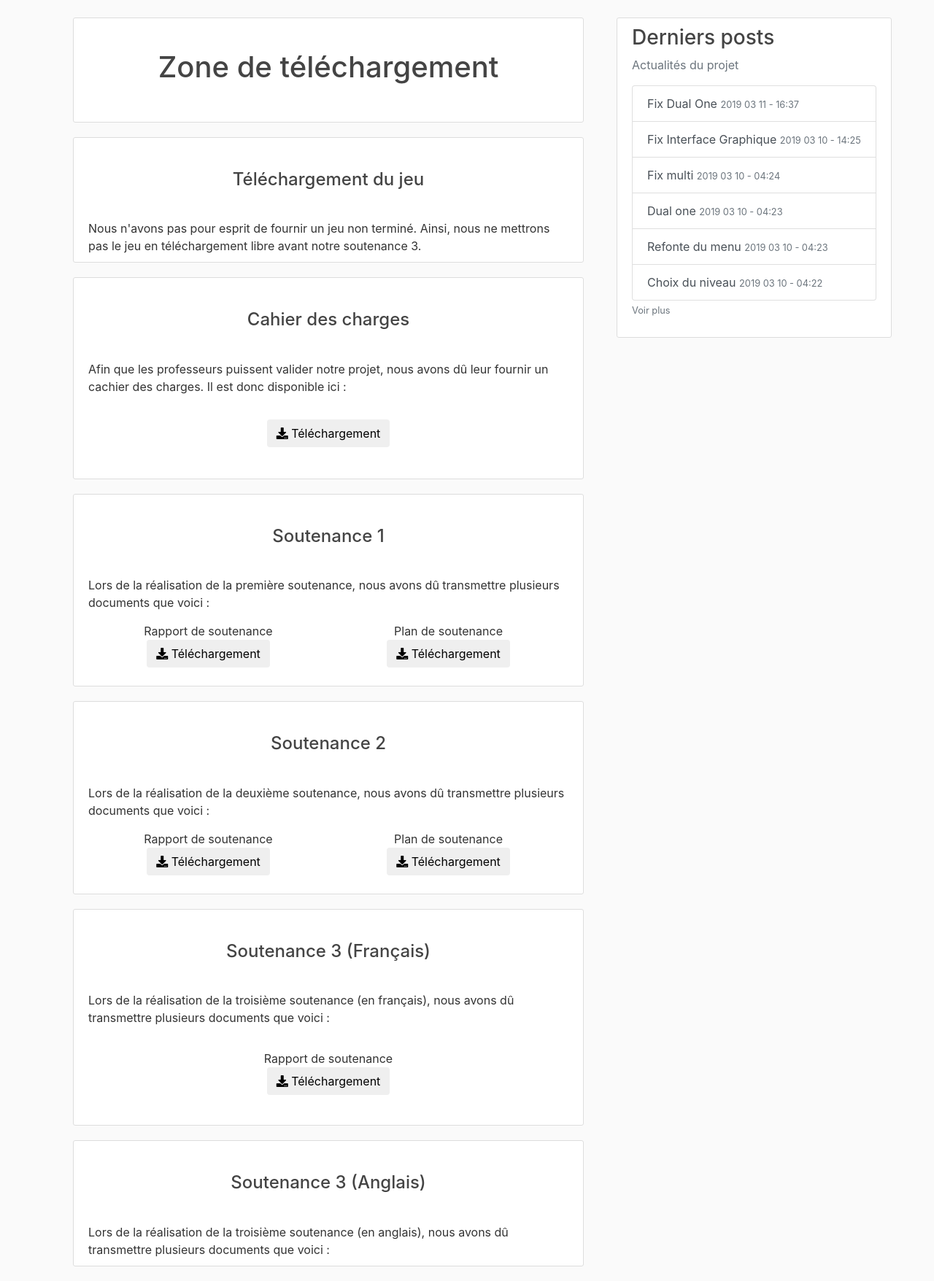
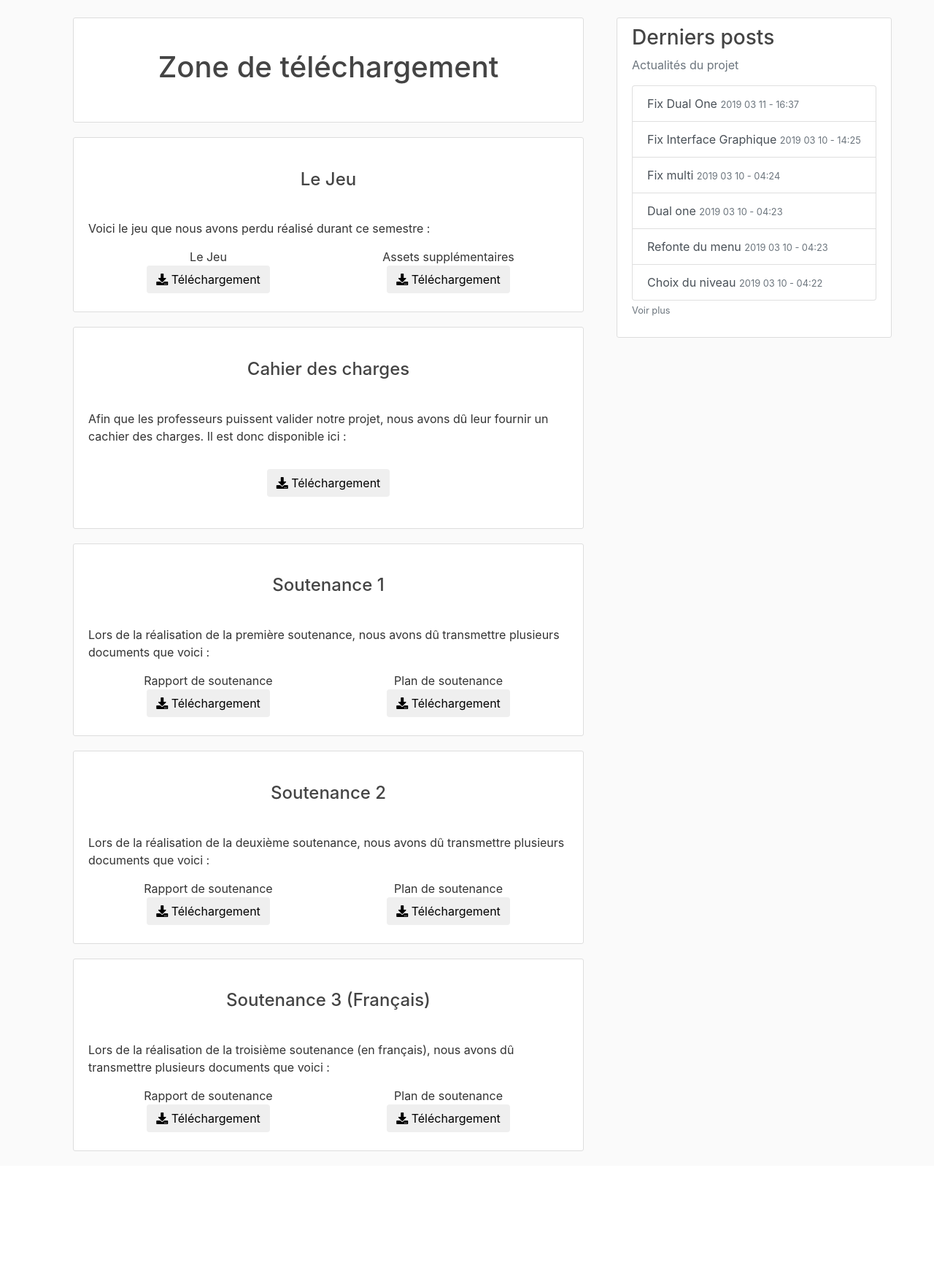
Before and after one commit to gastbob40/justcodeit_website, a Flask app: page /download in a window 1280 px wide. Shown: the part 56-1812 px from the top of the page at 73% size. After the commit the page ends 1634 px from the top, so only its background shows below. Run offline with Flask 2, Linux system fonts and the light colour scheme; data comes from the database, SQL or seed files in the repository; some libraries are stand-ins or nearby versions.

Commit message:
Final update

```diff
--- a/site_jci/forms.py
+++ b/site_jci/forms.py
@@ -58,5 +58,5 @@ class UpdateAccountForm(FlaskForm):
 
 class PostForm(FlaskForm):
     title = StringField('Titre', validators=[DataRequired()])
-    content = TextAreaField('Contenue', validators=[DataRequired()])
+    content = TextAreaField('Contenu', validators=[DataRequired()])
     submit = SubmitField('Poster')
--- a/site_jci/templates/download.html
+++ b/site_jci/templates/download.html
@@ -12,11 +12,33 @@
 
         <div class="content-section">
             <div class="text-center" style="margin: 0 0 0 0; padding: 5% 0 5% 0">
-                <h4>Téléchargement du jeu</h4>
+                <h4>Le Jeu</h4>
             </div>
-            Nous n'avons pas pour esprit de fournir un jeu non terminé. Ainsi, nous ne mettrons pas le jeu en
-            téléchargement
-            libre avant notre soutenance 3.
+            Voici le jeu que nous avons perdu réalisé durant ce semestre :
+            <div class="container">
+                <div class="row">
+                    <div class="col">
+                        <div class="text-center" style="margin: 0 0 0 0; padding: 5% 0 5% 0">
+                            Le Jeu<br>
+                            <button class="btn"
+                                    onclick="window.location.href='https:\/\/cdn.discordapp.com/attachments/546065521628545025/585700564407549962/EscapeIT_Setup.exe'">
+                                <i
+                                        class="fa fa-download"></i> Téléchargement
+                            </button>
+                        </div>
+                    </div>
+                    <div class="col">
+                        <div class="text-center" style="margin: 0 0 0 0; padding: 5% 0 5% 0">
+                            Assets supplémentaires<br>
+                            <button class="btn"
+                                    onclick="window.location.href='https:\/\/cdn.discordapp.com/attachments/546065521628545025/585700576436682762/Assets.rar'">
+                                <i
+                                        class="fa fa-download"></i> Téléchargement
+                            </button>
+                        </div>
+                    </div>
+                </div>
+            </div>
         </div>
 
         <div class="content-section">
@@ -118,48 +140,19 @@
                                         class="fa fa-download"></i> Téléchargement
                             </button>
                         </div>
-                    </div><!--
+                    </div>
                     <div class="col">
                         <div class="text-center" style="margin: 0 0 0 0; padding: 5% 0 5% 0">
                             Plan de soutenance<br>
                             <button class="btn"
-                                onclick="window.location.href='https:\/\/cdn.discordapp.com/attachments/546065521628545025/554969534000529419/Soutenance_1_outline.pdf'"><i
-                                    class="fa fa-download"></i> Téléchargement</button>
-                        </div>
-                    </div>-->
-                </div>
-            </div>
-        </div>
-
-        <div class="content-section">
-            <div class="text-center" style="margin: 0 0 0 0; padding: 5% 0 5% 0">
-                <h4>Soutenance 3 (Anglais)</h4>
-            </div>
-
-            Lors de la réalisation de la troisième soutenance (en anglais), nous avons dû transmettre plusieurs
-            documents que voici :<!--
-            <div class="container">
-                <div class="row">
-                    <div class="col">
-                        <div class="text-center" style="margin: 0 0 0 0; padding: 5% 0 5% 0">
-                            Rapport de soutenance<br>
-                            <button class="btn"
-                                    onclick="window.location.href='https:\/\/cdn.discordapp.com/attachments/546065521628545025/583504542172315658/Soutenance_3_francais_rapport.pdf">
+                                    onclick="window.location.href='https:\/\/cdn.discordapp.com/attachments/546065521628545025/585700089948012564/Soutenance_3_francais_outline.pdf'">
                                 <i
                                         class="fa fa-download"></i> Téléchargement
                             </button>
                         </div>
                     </div>
-                    <div class="col">
-                        <div class="text-center" style="margin: 0 0 0 0; padding: 5% 0 5% 0">
-                            Plan de soutenance<br>
-                            <button class="btn"
-                                onclick="window.location.href='https:\/\/cdn.discordapp.com/attachments/546065521628545025/554969534000529419/Soutenance_1_outline.pdf'"><i
-                                    class="fa fa-download"></i> Téléchargement</button>
-                        </div>
-                    </div>
                 </div>
-            </div>-->
+            </div>
         </div>
     </main>
 
```
